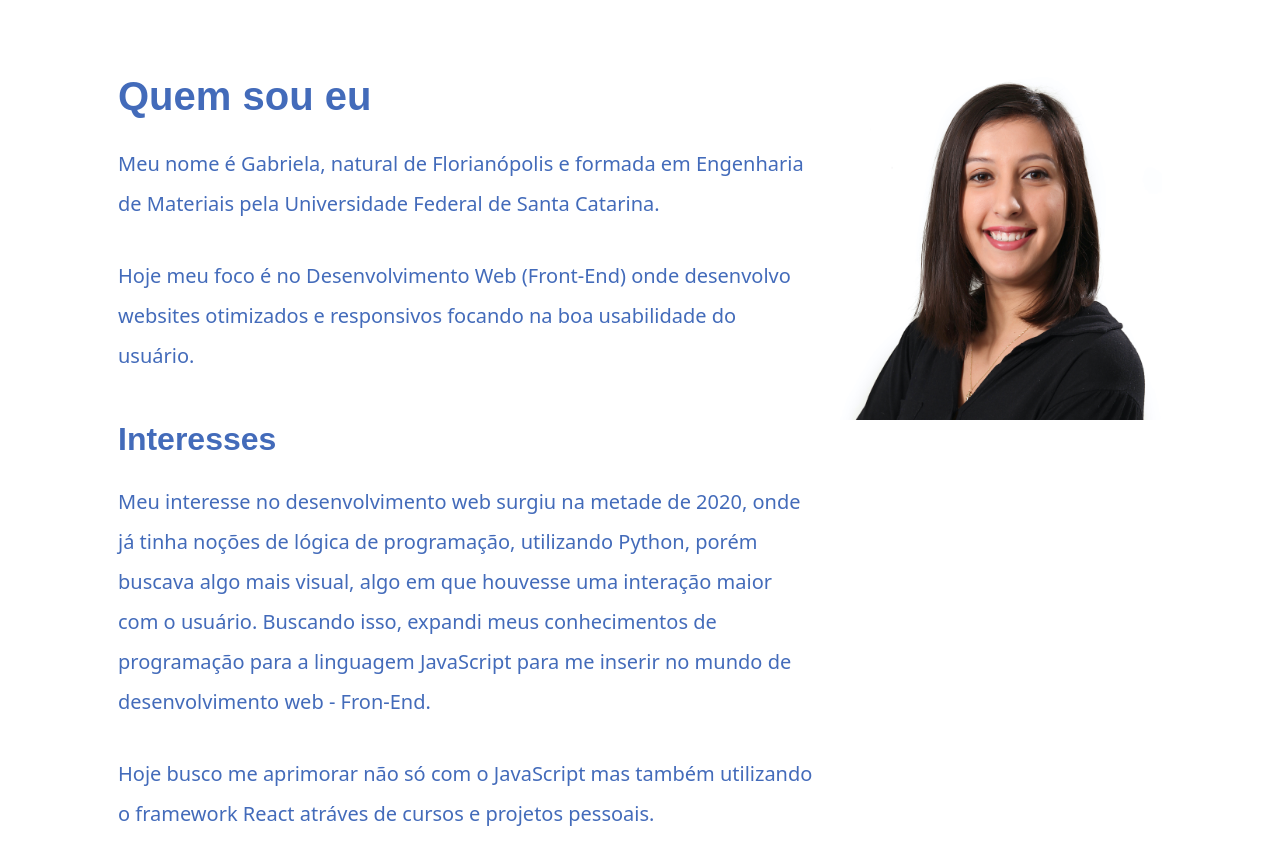
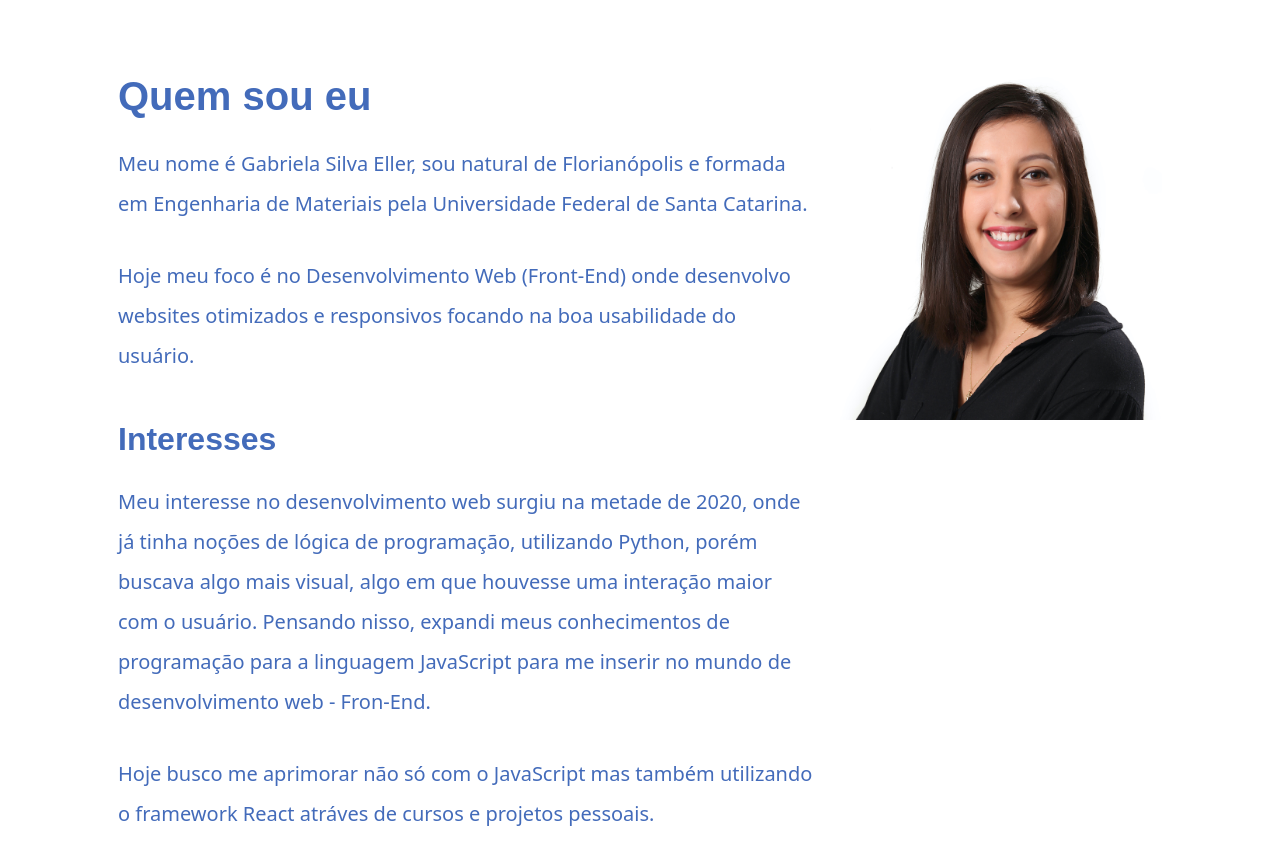
Before and after one commit to gabieller/desafio-indicium, a Next.js app: page / in a window 1280 px wide. Shown: the part 480-1344 px from the top of the page. Built offline with nearby package versions, Linux system fonts and the light colour scheme.

Commit message:
minor changes on text

```diff
--- a/src/pages/index.js
+++ b/src/pages/index.js
@@ -20,7 +20,7 @@ export default function Home() {
               <div className="col-11 col-md-8 px-0">
                 <h2>Quem sou eu</h2>
                 <p className="pt-3">
-                  Meu nome é Gabriela, natural de Florianópolis e formada em
+                  Meu nome é Gabriela Silva Eller, sou natural de Florianópolis e formada em
                   Engenharia de Materiais pela Universidade Federal de Santa
                   Catarina.
                 </p>
@@ -43,7 +43,7 @@ export default function Home() {
                 Meu interesse no desenvolvimento web surgiu na metade de 2020,
                 onde já tinha noções de lógica de programação, utilizando
                 Python, porém buscava algo mais visual, algo em que houvesse uma
-                interação maior com o usuário. Buscando isso, expandi meus
+                interação maior com o usuário. Pensando nisso, expandi meus
                 conhecimentos de programação para a linguagem JavaScript para me
                 inserir no mundo de desenvolvimento web - Fron-End.
               </p>
```
